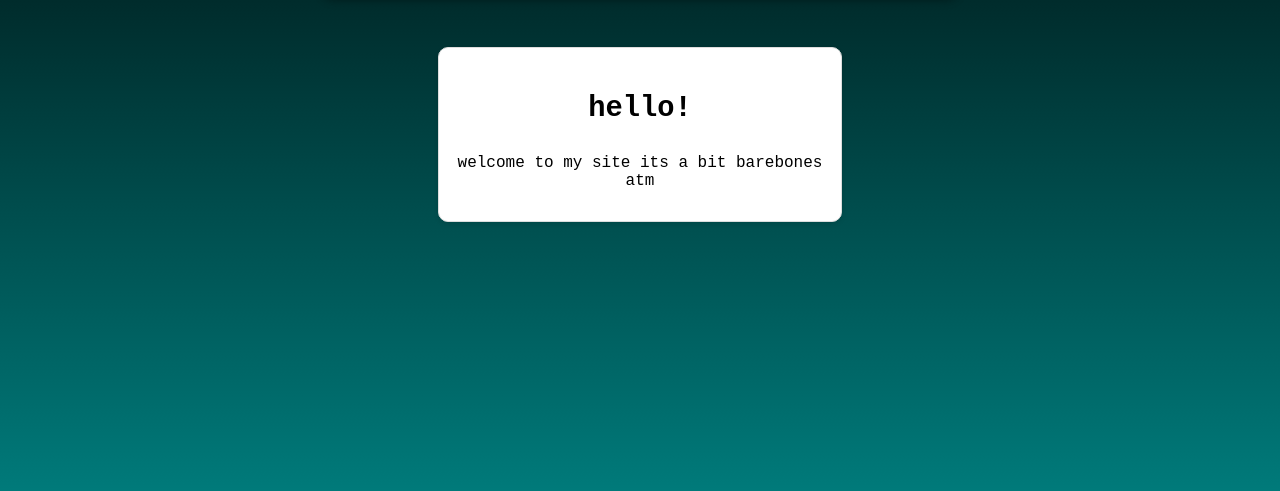
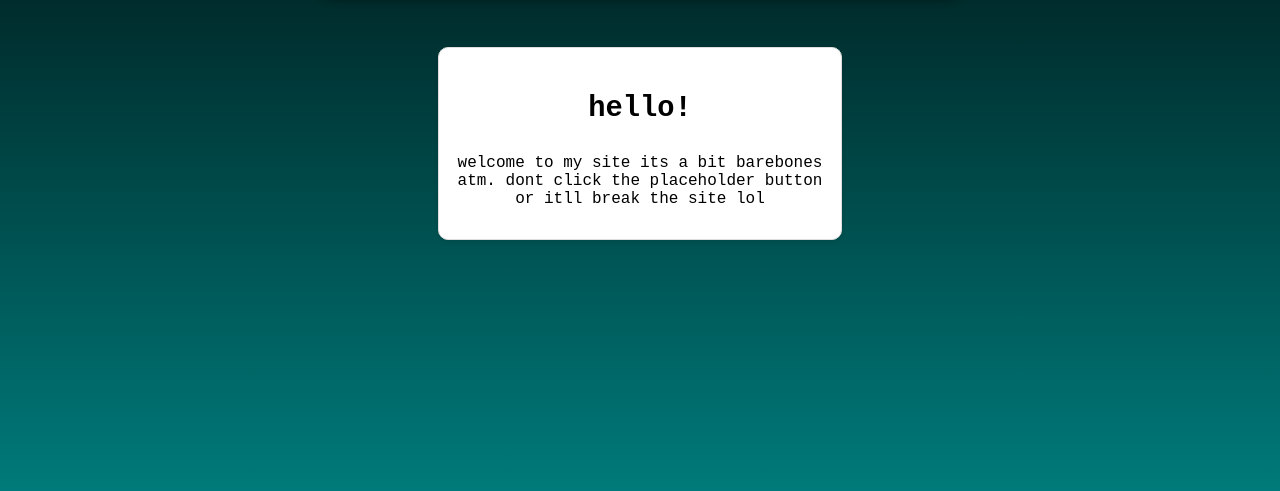
Before and after one commit to quinnnnzzle/quinn-site, a plain HTML site: page index.html in a window 1280 px wide. Shown: the part 273-764 px from the top of the page. Drawn offline with Linux system fonts and the light colour scheme.

Commit message:
Update index.html

```diff
--- a/index.html
+++ b/index.html
@@ -21,7 +21,8 @@
 <main>
     <div class="box-container">
         <div class="box"><h3>hello!</h3></h1><p>welcome to my site
-        its a bit barebones atm</p></div>
+        its a bit barebones atm. dont click the placeholder button or
+            itll break the site lol</p></div>
        </div>
 </main>
 </body>
```
